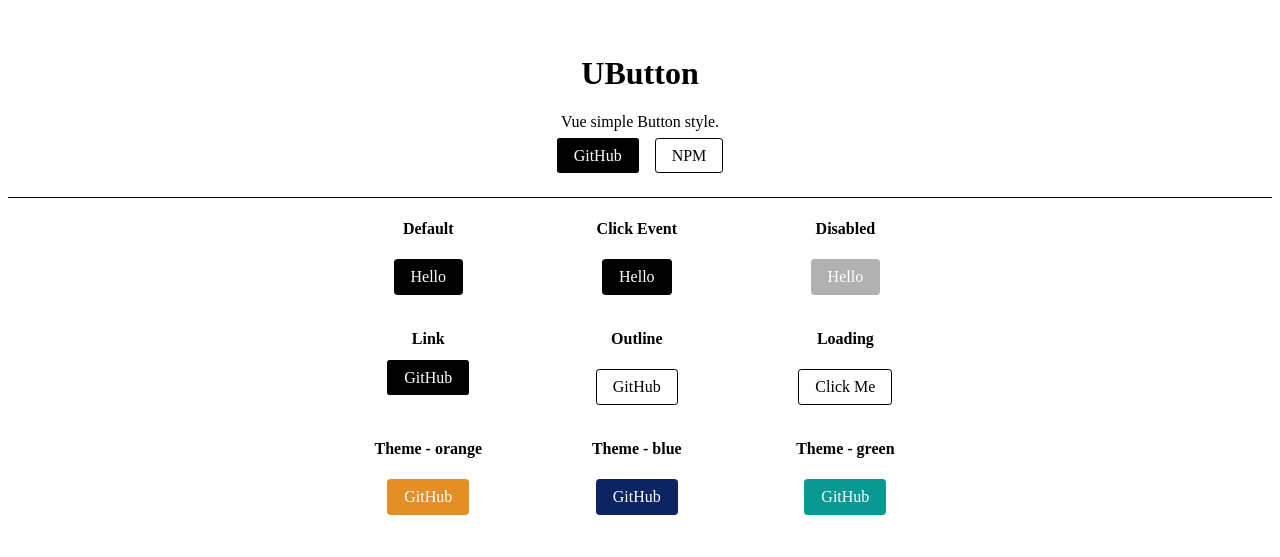
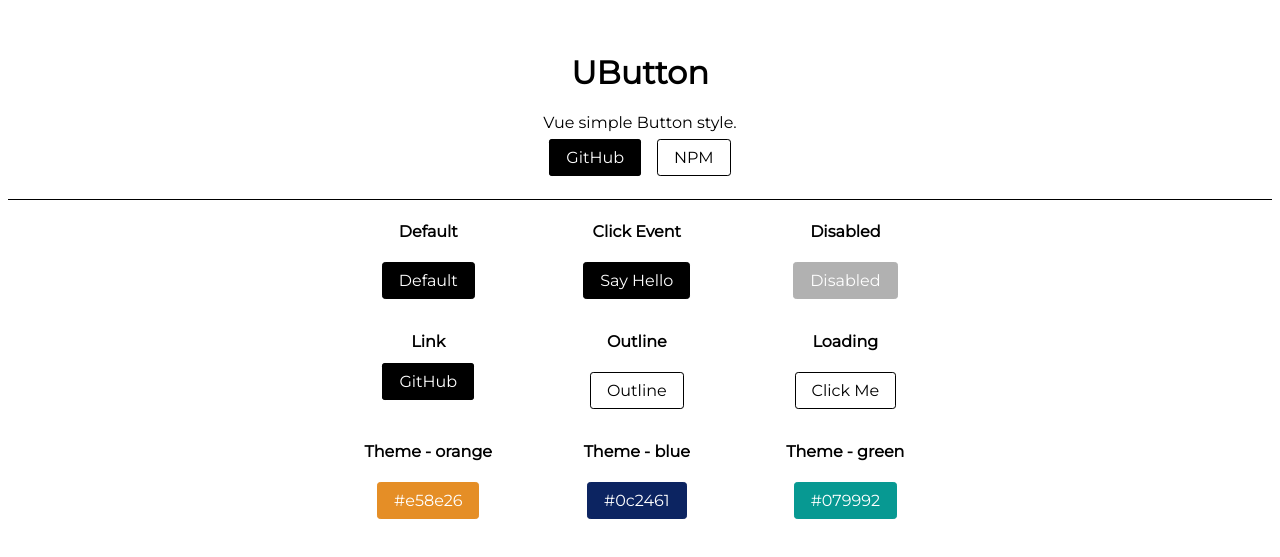
Before and after one commit to HappyJayXin/UButton, a Vue app: page / in a window 1280 px wide. Shown: the part 127-684 px from the top of the page. Built offline with nearby package versions, Linux system fonts and the light colour scheme.

Commit message:
Modify: doc. * button name

```diff
--- a/src/App.vue
+++ b/src/App.vue
@@ -18,15 +18,15 @@
     <main class="app--wrap">
       <section class="app__section">
         <h4>Default</h4>
-        <u-button>Hello</u-button>
+        <u-button>Default</u-button>
       </section>
       <section class="app__section">
         <h4>Click Event</h4>
-        <u-button @click="sayHello" theme="#000000">Hello</u-button>
+        <u-button @click="sayHello" theme="#000000">Say Hello</u-button>
       </section>
       <section class="app__section">
         <h4>Disabled</h4>
-        <u-button @click="sayHello" disabled>Hello</u-button>
+        <u-button @click="sayHello" disabled>Disabled</u-button>
       </section>
       <section class="app__section">
         <h4>Link</h4>
@@ -36,7 +36,7 @@
       </section>
       <section class="app__section">
         <h4>Outline</h4>
-        <u-button outline>GitHub</u-button>
+        <u-button outline>Outline</u-button>
       </section>
       <section class="app__section">
         <h4>Loading</h4>
@@ -47,15 +47,15 @@
       </section>
       <section class="app__section">
         <h4>Theme - orange</h4>
-        <u-button theme="#e58e26">GitHub</u-button>
+        <u-button theme="#e58e26">#e58e26</u-button>
       </section>
       <section class="app__section">
         <h4>Theme - blue</h4>
-        <u-button theme="#0c2461">GitHub</u-button>
+        <u-button theme="#0c2461">#0c2461</u-button>
       </section>
       <section class="app__section">
         <h4>Theme - green</h4>
-        <u-button theme="#079992">GitHub</u-button>
+        <u-button theme="#079992">#079992</u-button>
       </section>
     </main>
   </div>
@@ -80,9 +80,11 @@ export default {
 </script>
 
 <style lang="scss" scoped>
+@import url("https://fonts.googleapis.com/css?family=Montserrat&display=swap");
 @import "./assets/css/normalize.css";
 
 .app {
+  font-family: "Montserrat", sans-serif;
   height: 100vh;
   width: 100%;
   display: flex;
```
